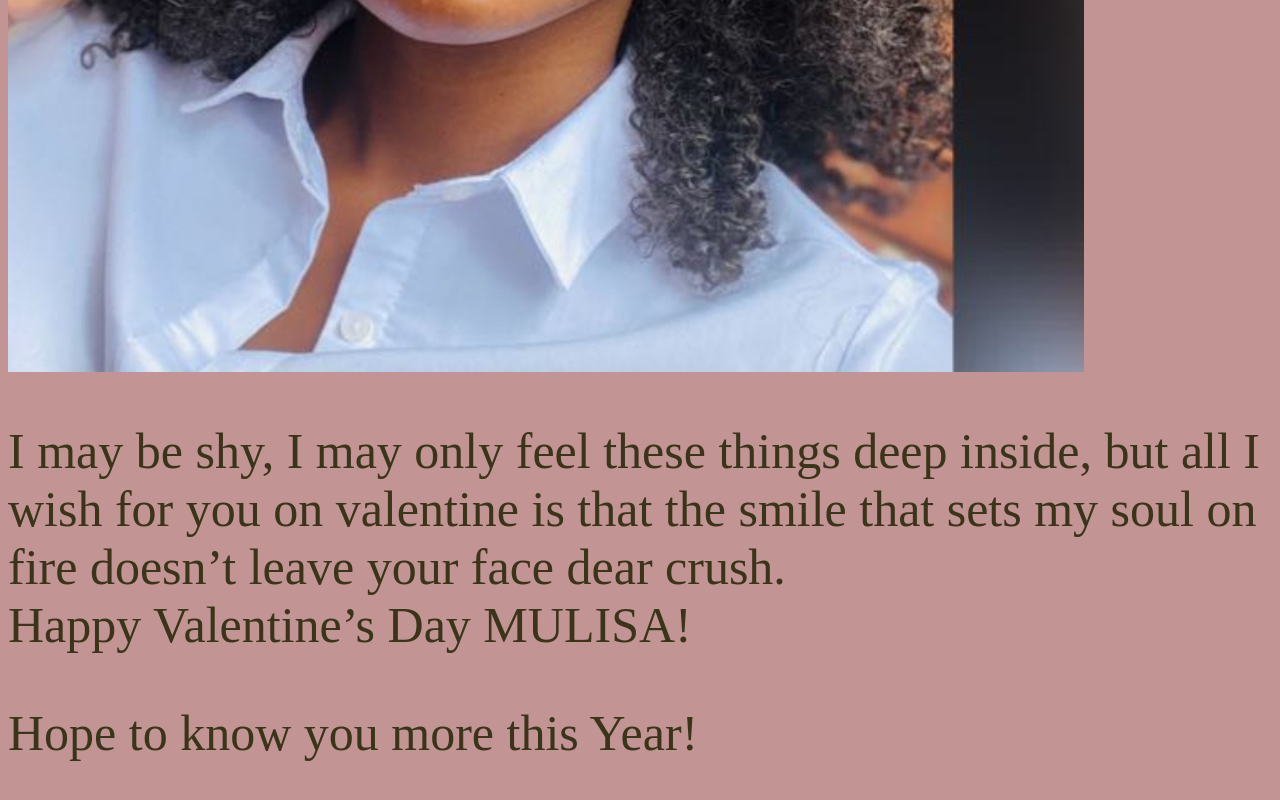
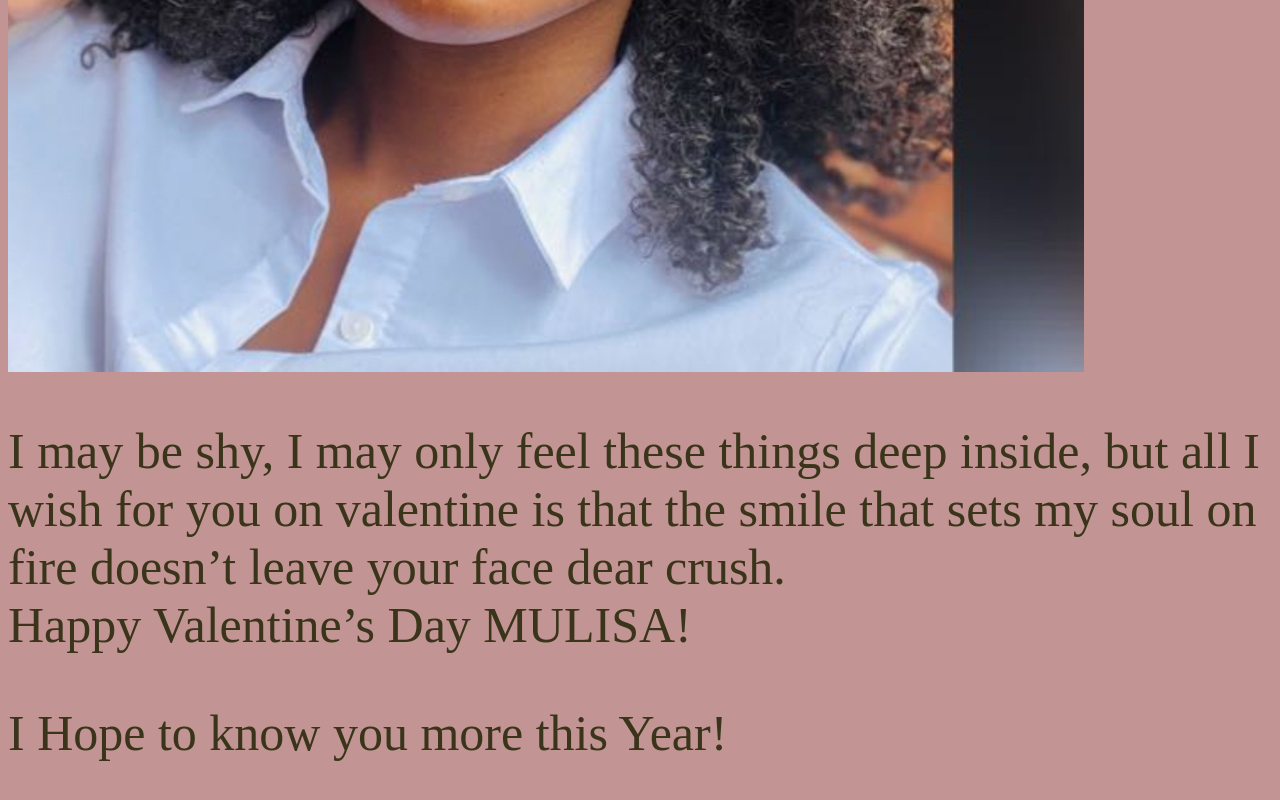
Before and after one commit to jjtheng/Val, a plain HTML site: page index.html in a window 1280 px wide. Shown: the part 711-1511 px from the top of the page. Drawn offline with Linux system fonts and the light colour scheme.

Commit message:
Update index.html

```diff
--- a/index.html
+++ b/index.html
@@ -8,6 +8,6 @@
     <body style="background-color:rgb(194, 148, 148);">
         <img src="20210213_173253.jpg" alt="Happy Valentine"/>
         <p>I may be shy, I may only feel these things deep inside, but all I wish for you on valentine is that the smile that sets my soul on fire doesn’t leave your face dear crush.<br>Happy Valentine’s Day MULISA!</p>
-        <P>Hope to know you more this Year!</P>
+        <P>I Hope to know you more this Year!</P>
     </body>
 </html>
```
